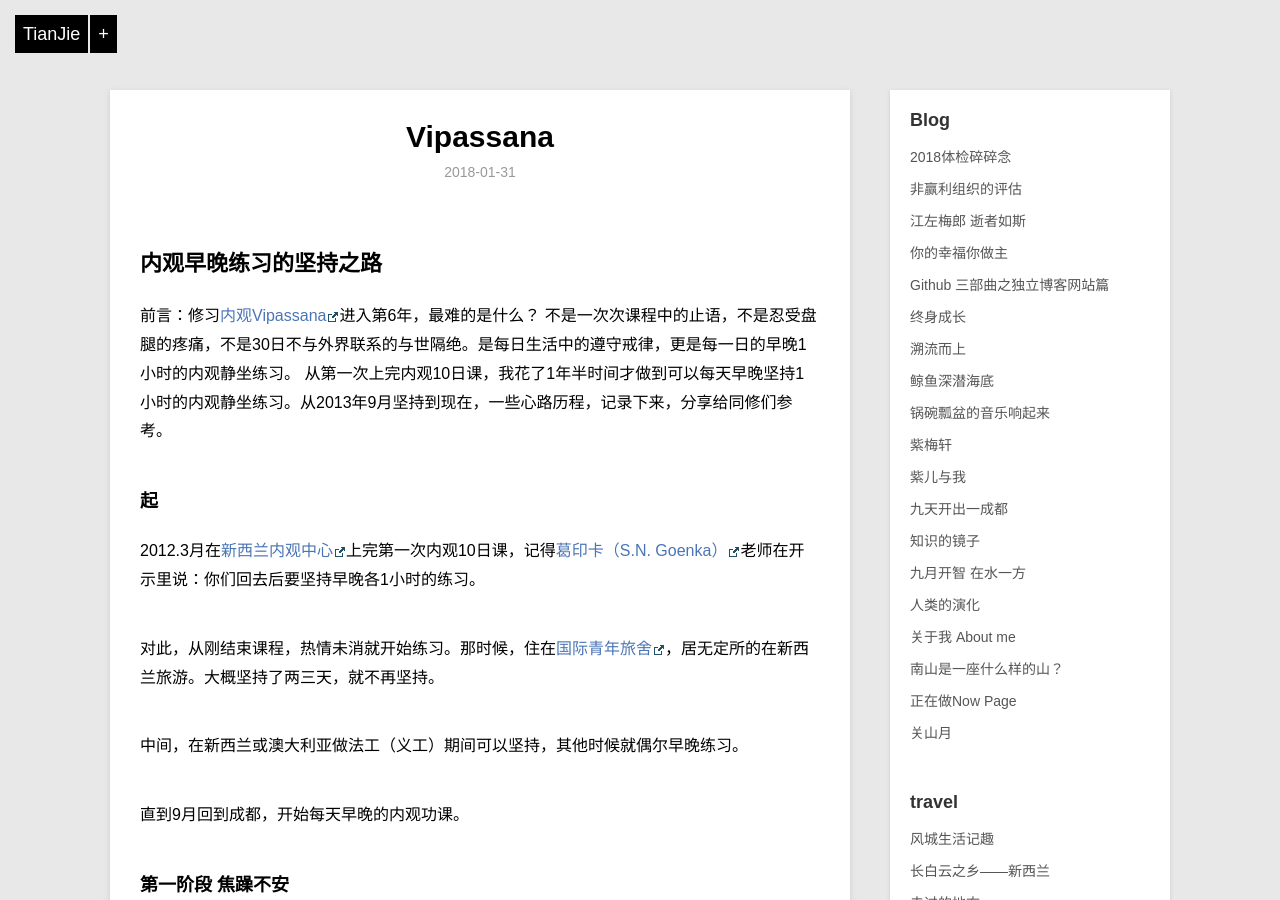
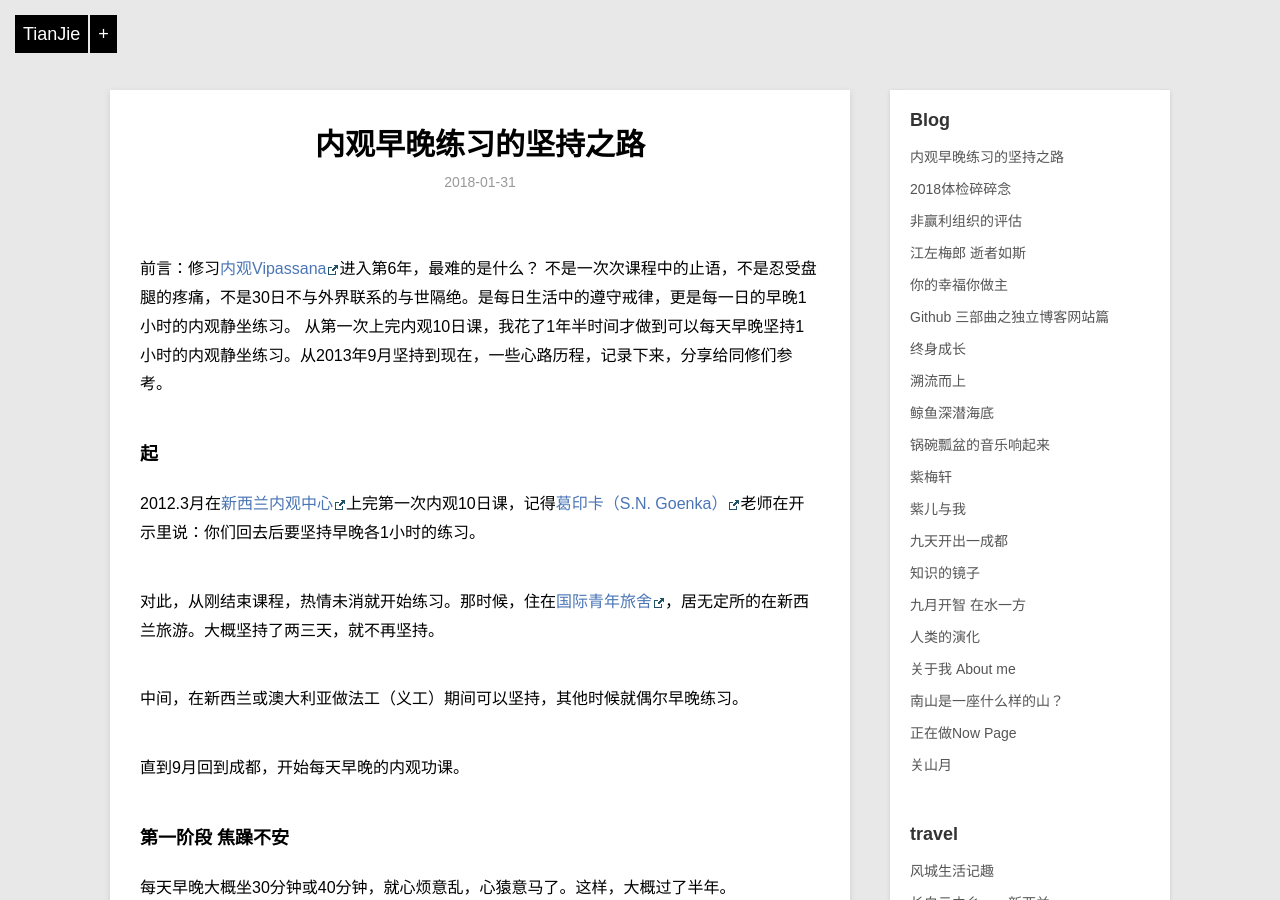
Before and after one commit to violettianjie/violettianjie.github.io, a Jekyll site: the page built from _posts/blog/2018-01-31-vipassana.md, in a window 1280 px wide and 900 px high. Built offline with Jekyll 4.4.1, drawn with Linux system fonts in a browser that asks for light colours; our own code applies the rules of GitHub Pages for plain Markdown files.

Commit message:
Update 2018-01-31-vipassana.md

```diff
--- a/_posts/blog/2018-01-31-vipassana.md
+++ b/_posts/blog/2018-01-31-vipassana.md
@@ -1,6 +1,11 @@
+---
+layout: post
+title: "内观早晚练习的坚持之路"
+description: "内观之路"
+category: blog
+---
 
 
-## 内观早晚练习的坚持之路
 
 前言：修习[内观Vipassana](https://www.dhamma.org/zh)进入第6年，最难的是什么？ 不是一次次课程中的止语，不是忍受盘腿的疼痛，不是30日不与外界联系的与世隔绝。是每日生活中的遵守戒律，更是每一日的早晚1小时的内观静坐练习。
 从第一次上完内观10日课，我花了1年半时间才做到可以每天早晚坚持1小时的内观静坐练习。从2013年9月坚持到现在，一些心路历程，记录下来，分享给同修们参考。
```
